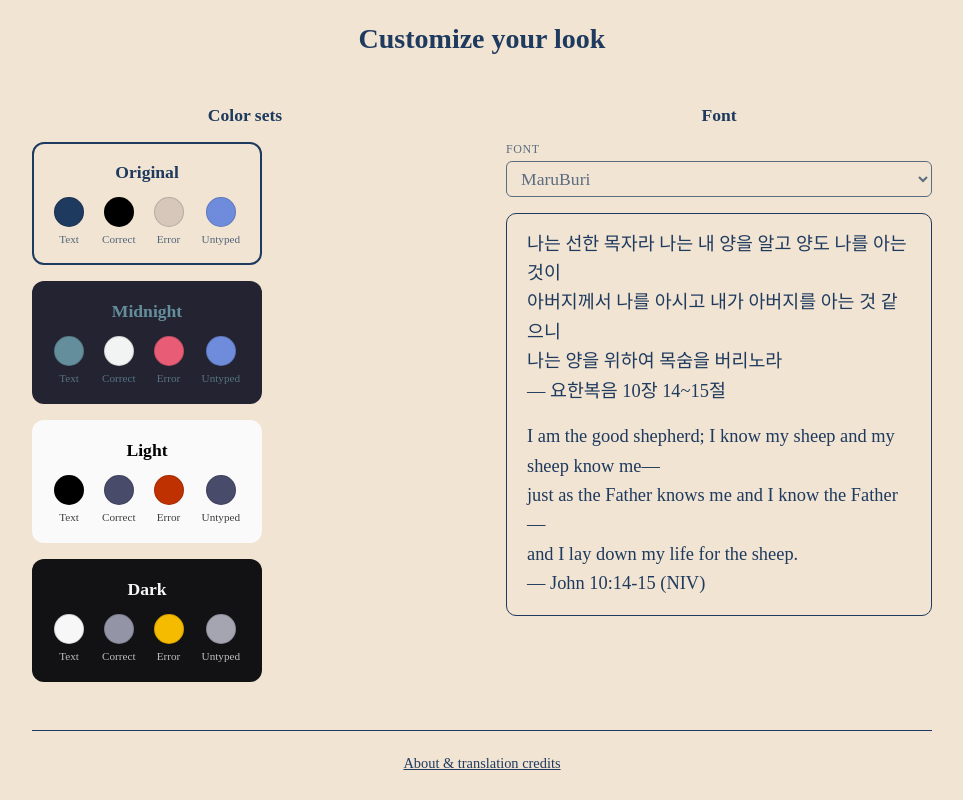
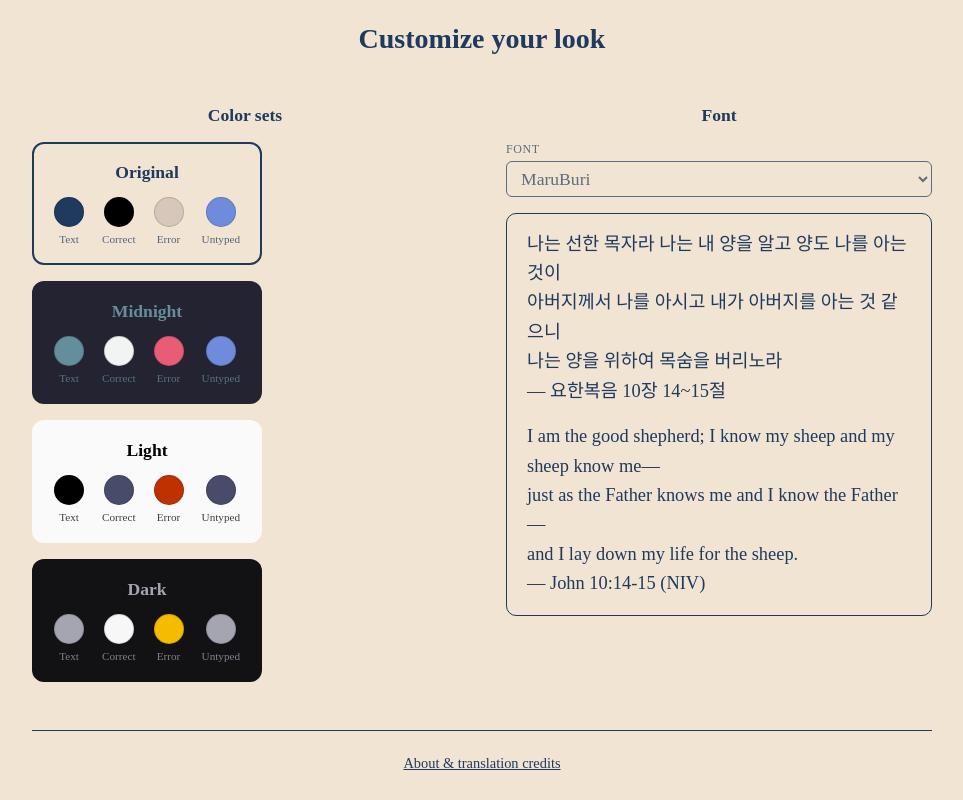
Before and after one commit to tgsech/bible, a React (Vite) app: page / in a window 1280 px wide. Shown: the part 560-1360 px from the top of the page, without its empty margins (158-1121 px from the left). Built offline with nearby package versions, Linux system fonts and the light colour scheme; a web font is replaced by a local one.

Commit message:
Theme update (dark)

```diff
--- a/src/theme/themeOptions.ts
+++ b/src/theme/themeOptions.ts
@@ -66,8 +66,8 @@ export const PALETTES: ColorPalette[] = [
     name: "Dark",
     colors: {
       bg: "#121215",
-      text: "#f7f7f8",
-      correct: "#9394a5",
+      text: "#a4a5b1",
+      correct: "#f7f7f8",
       incorrect: "#F5BB00",
       untyped: "#a4a5b1",
       cursor: "#f7f7f8",
```
